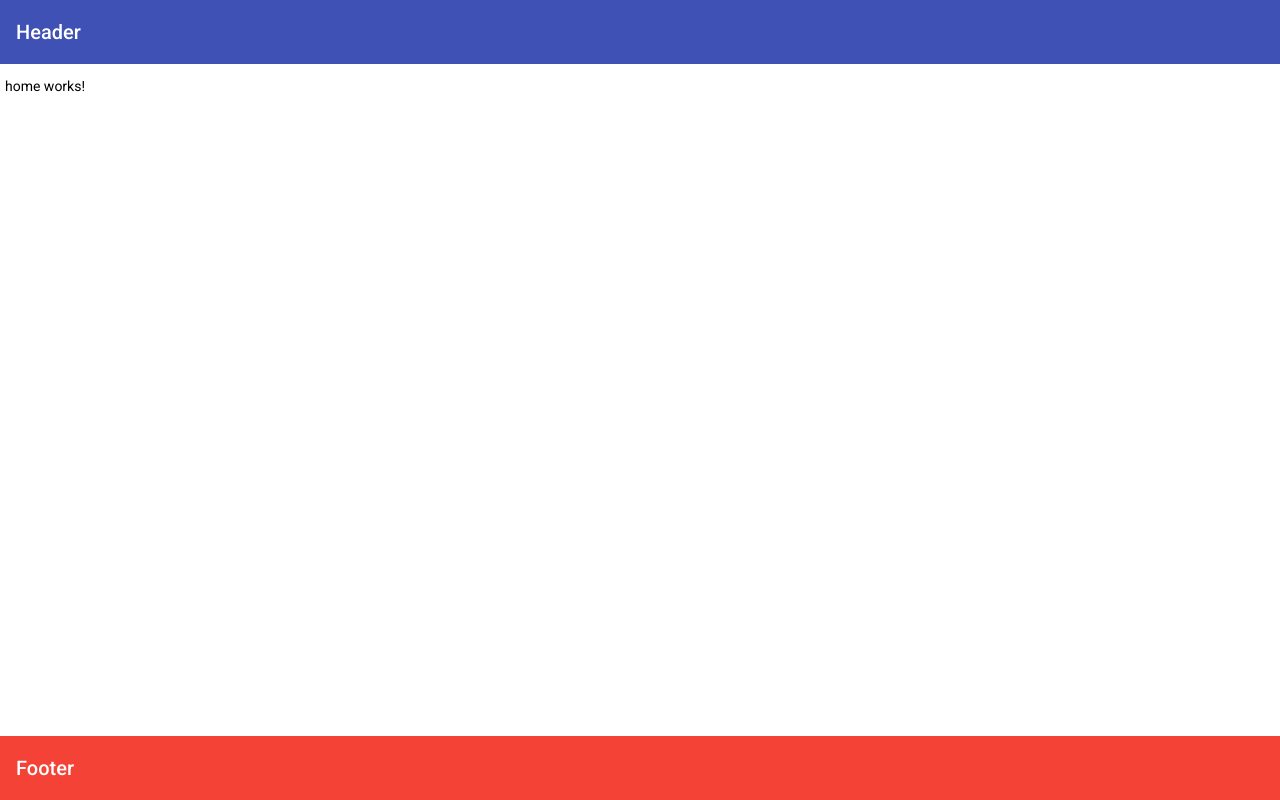
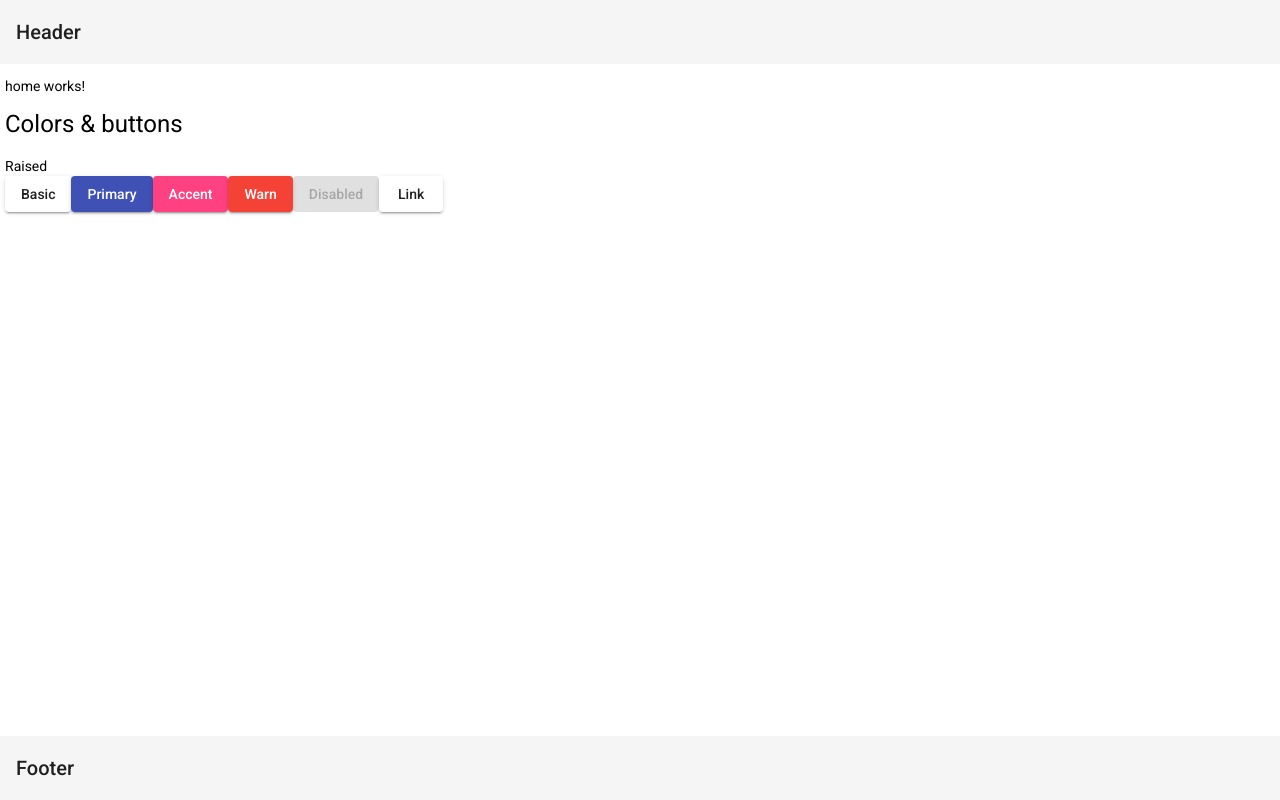
Before and after one commit to mb-wali/api2ui, an Angular app: page / in a window 1280 px wide. Built offline with nearby package versions, Linux system fonts and the light colour scheme.

Commit message:
style: adding buttons to show avalible colors

```diff
--- a/src/app/app.component.html
+++ b/src/app/app.component.html
@@ -1,7 +1,7 @@
 <div class=”main-container”>
 <!--Header-->
 <p>
-  <mat-toolbar color="primary">
+  <mat-toolbar>
     <span>Header</span>
   </mat-toolbar>
 </p>
@@ -14,7 +14,7 @@
 <!--Footer-->
 
 <footer>
-  <mat-toolbar color="warn">
+  <mat-toolbar>
     <span>Footer</span>
   </mat-toolbar>
  </footer>
--- a/src/app/home/home.component.html
+++ b/src/app/home/home.component.html
@@ -1 +1,15 @@
 <p>home works!</p>
+
+
+<h1>Colors & buttons</h1>
+<section>
+    <div class="example-label">Raised</div>
+    <div class="example-button-row">
+      <button mat-raised-button>Basic</button>
+      <button mat-raised-button color="primary">Primary</button>
+      <button mat-raised-button color="accent">Accent</button>
+      <button mat-raised-button color="warn">Warn</button>
+      <button mat-raised-button disabled>Disabled</button>
+      <a mat-raised-button href="https://www.google.com/" target="_blank">Link</a>
+    </div>
+  </section>
```
Also changed, not shown: src/app/app.module.ts (+5 -2 lines).
